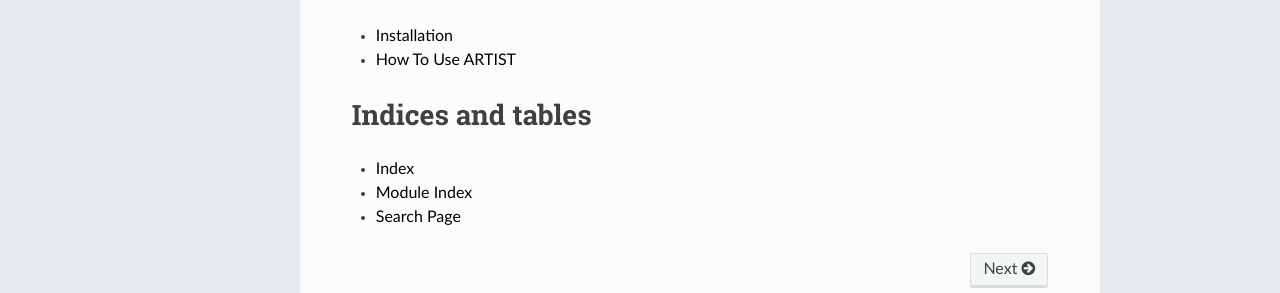
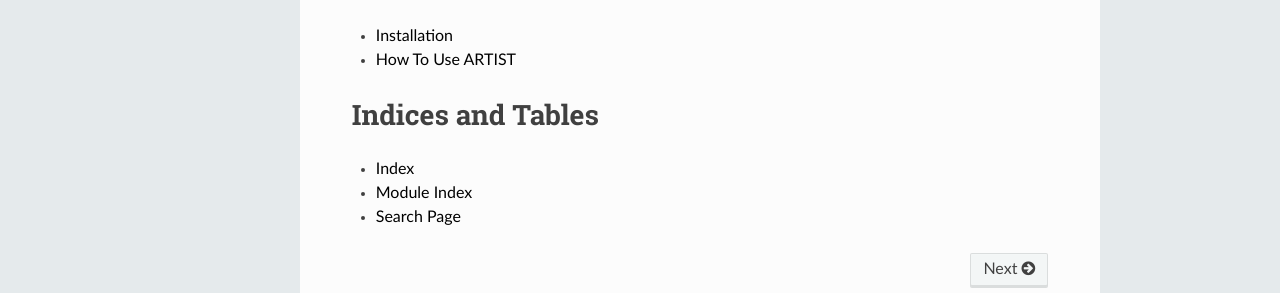
Before and after one commit to ARTIST-Association/ARTIST, a Sphinx documentation site: the page built from docs/index.rst, in a window 1280 px wide and 900 px high, scrolled down 1447 px. Shown: the part 482-775 px from the top of the window. Built offline with Sphinx 7.4.7 and the Read the Docs theme 2.0.0, drawn with Linux system fonts in a browser that asks for light colours; nearby versions of some CDN libraries; some web fonts are replaced; library files that are not in the unit come from our copies.

Commit message:
make section header title case

```diff
--- a/docs/index.rst
+++ b/docs/index.rst
@@ -75,7 +75,7 @@ You can find more detailed installation instructions in :ref:`installation`.
 .. _https://doi.org/10.21203/rs.3.rs-2554998/v1: https://doi.org/10.21203/rs.3.rs-2554998/v1
 .. _https://doi.org/10.21203/rs.3.rs-2898838/v1: https://doi.org/10.21203/rs.3.rs-2898838/v1
 
-Indices and tables
+Indices and Tables
 ==================
 
 * :ref:`genindex`
```
